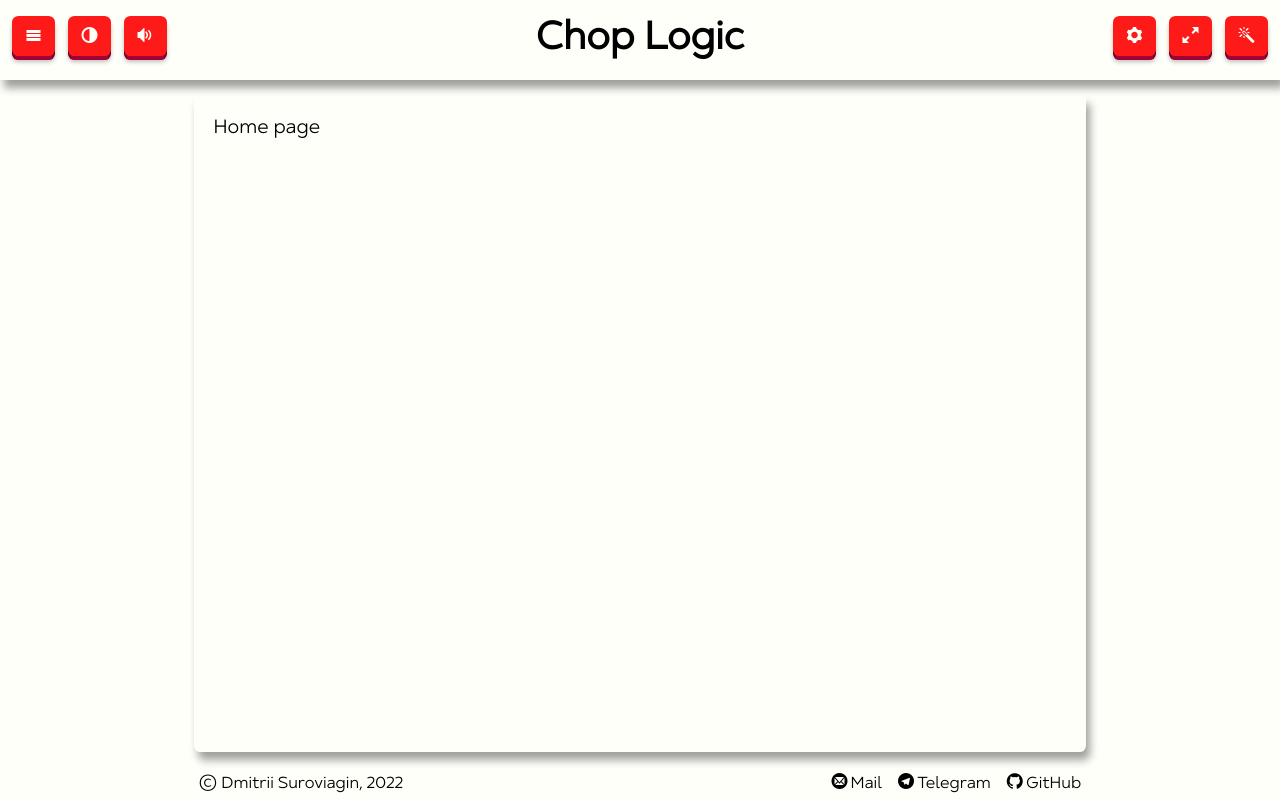
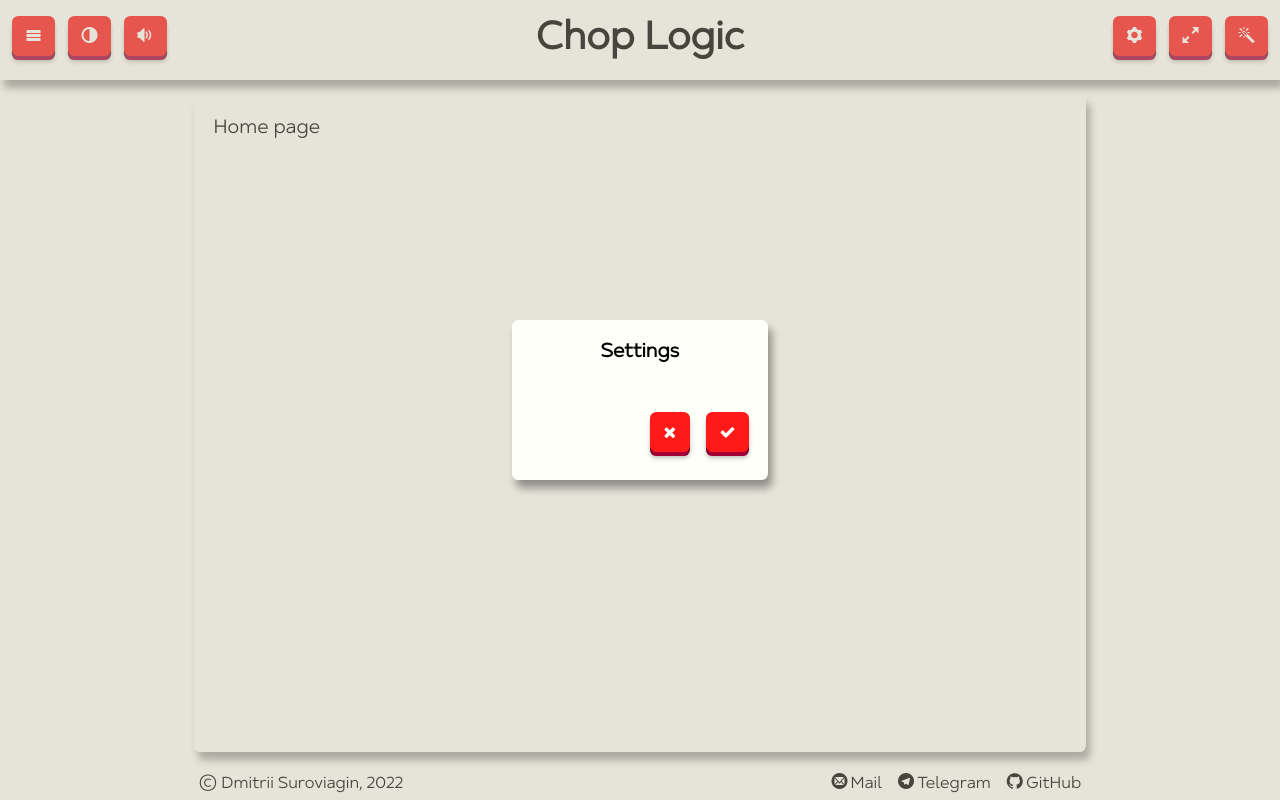
Before and after one commit to SavouryGin/chop_logic, a React app: page / in a window 1280 px wide. Both pictures are taken after a click on the button 1134 px from the left and 39 px from the top of the page. Built offline with nearby package versions, Linux system fonts and the light colour scheme.

Commit message:
ts-19: fix ids and class names

```diff
--- a/src/components/button/index.tsx
+++ b/src/components/button/index.tsx
@@ -14,6 +14,7 @@ export type ButtonProps = {
   type?: 'button' | 'submit' | 'reset';
   className?: ClassNameProp;
   onClick?: () => void;
+  id?: string;
 };
 
 function Button(props: ButtonProps): React.ReactElement {
@@ -25,7 +26,7 @@ function Button(props: ButtonProps): React.ReactElement {
   const frontClassNames = formatClassName(['button__front', icon, { button__front_dark: isDarkMode }]);
 
   return (
-    <button type={type || 'button'} title={title} className={buttonClassNames} onClick={onClick}>
+    <button type={type || 'button'} title={title} className={buttonClassNames} onClick={onClick} id={props.id}>
       <span className={shadowClassNames}></span>
       <span className={edgeClassNames}></span>
       <span className={frontClassNames}>{text}</span>
--- a/src/components/modal-window/index.tsx
+++ b/src/components/modal-window/index.tsx
@@ -1,4 +1,4 @@
-import React from 'react';
+import React, { useEffect } from 'react';
 import ReactDOM from 'react-dom';
 import Button from 'components/button';
 import formatClassName from 'helpers/formatters/format-class-name';
@@ -12,16 +12,16 @@ import './styles.scss';
 export type ModalWindowProps = {
   isOpened: boolean;
   onClose: () => void;
+  title: string;
   onConfirm?: () => void;
-  title: string;
   className?: ClassNameProp;
   content?: React.ReactElement;
 };
 
 function ModalWindow(props: ModalWindowProps): React.ReactElement | null {
   const { className, isOpened, onClose, content, title, onConfirm } = props;
-  const targetNode = document.getElementById('modal');
-  if (!isOpened || !targetNode) return null;
+  const targetElement = document.getElementById('modal');
+  if (!isOpened || !targetElement) return null;
   const isDarkMode = useAppSelector(settingsSelectors.getIsDarkMode);
   const windowClassNames = formatClassName(['modal-window', className, { 'modal-window_dark': isDarkMode }]);
   const backgroundClassNames = formatClassName(['modal-background', { 'modal-background_dark': isDarkMode }]);
@@ -35,15 +35,15 @@ function ModalWindow(props: ModalWindowProps): React.ReactElement | null {
         <div className='modal-window__content' role='region' aria-labelledby='modal-window-heading'>
           {content}
         </div>
-        <footer className='modal-window__footer' data-testid='modal-footer'>
-          <Button onClick={onClose} icon={Icon.Cancel} title='Close' />
+        <footer className='modal-window__footer'>
+          <Button onClick={onClose} icon={Icon.Cancel} title='Close' id='close-modal-window' />
           {onConfirm && <Button onClick={onConfirm} icon={Icon.Default} title='Ok' />}
         </footer>
       </div>
     </div>
   );
 
-  return ReactDOM.createPortal(portal, targetNode);
+  return ReactDOM.createPortal(portal, targetElement);
 }
 
 export default ModalWindow;
--- a/src/index.html
+++ b/src/index.html
@@ -16,5 +16,6 @@
   <body>
     <noscript>You need to enable JavaScript to run this app.</noscript>
     <div id="root"></div>
+    <div id="modal"></div>
   </body>
 </html>
```
